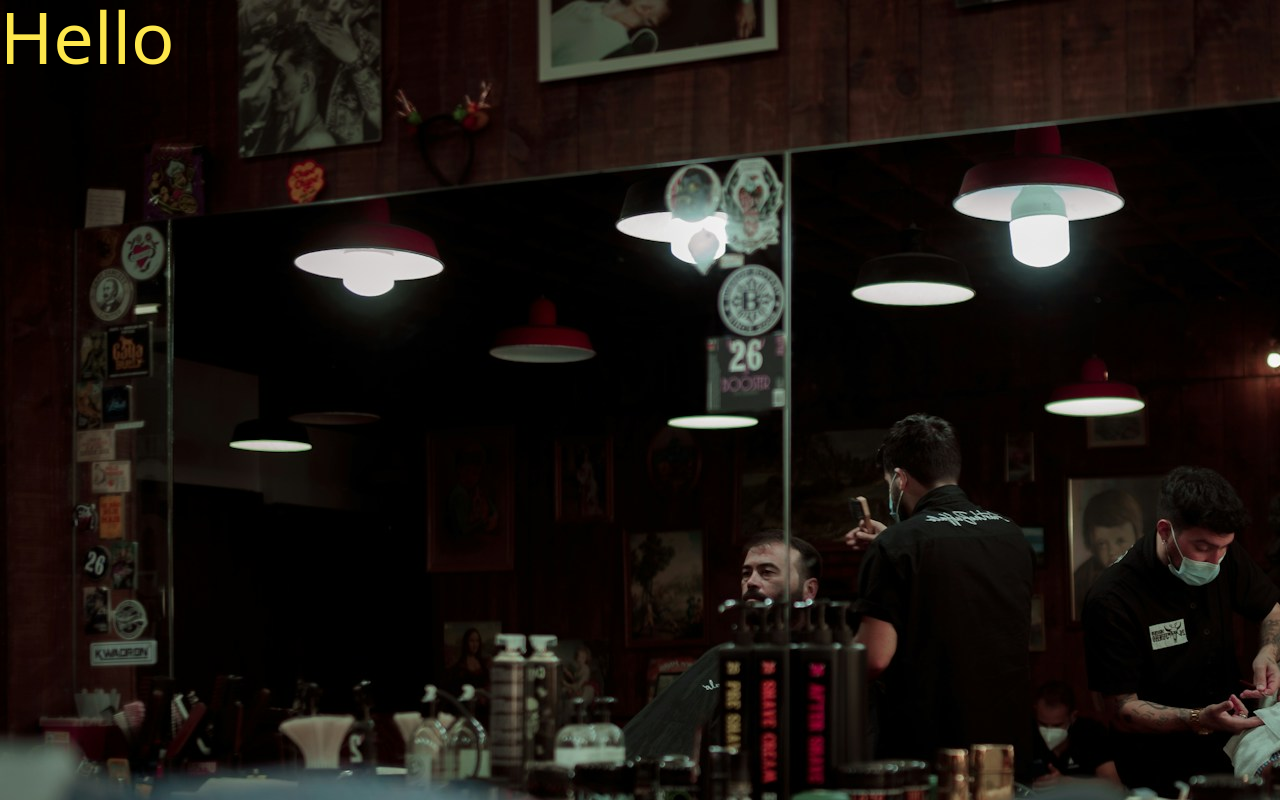
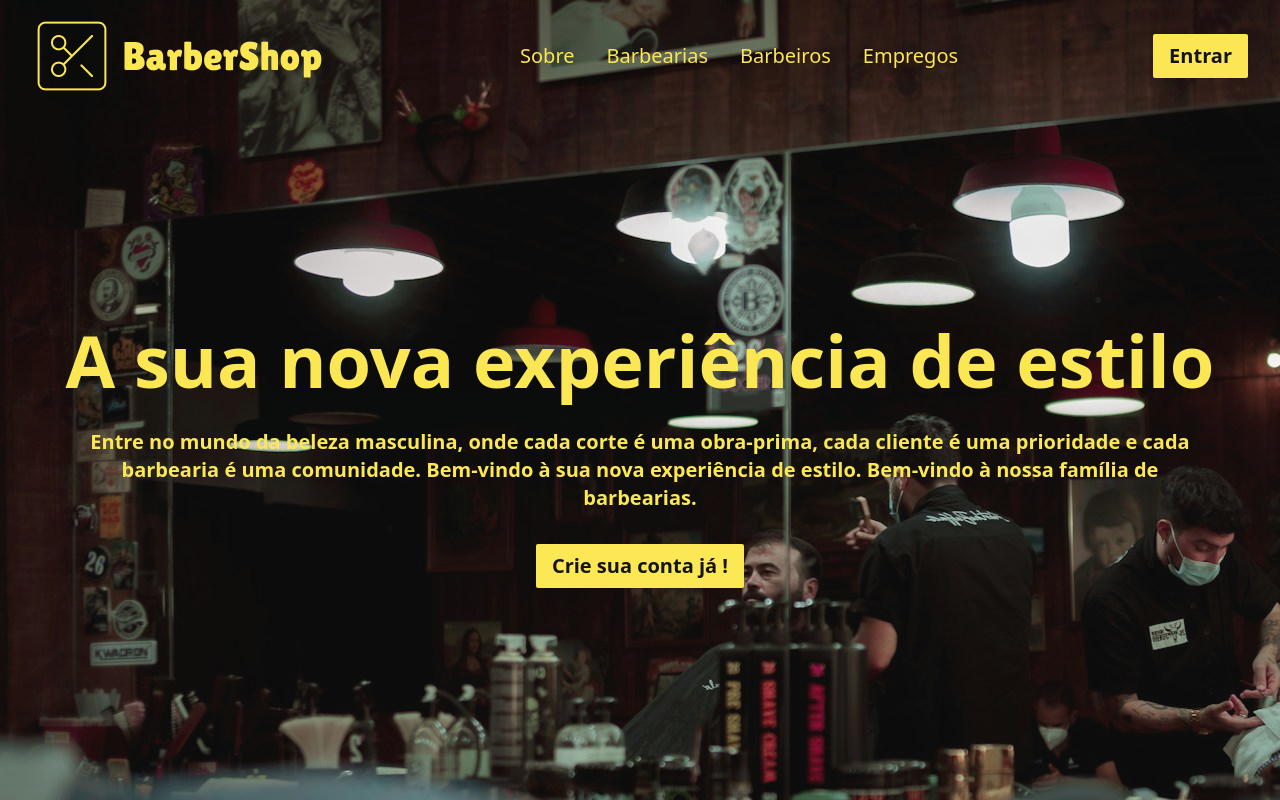
Before and after one commit to RelancioBorgesDev/CutConnect, a Next.js app: page / in a window 1280 px wide. Built offline with nearby package versions, Linux system fonts and the light colour scheme.

Commit message:
feat: add intro page

```diff
--- a/src/app/page.tsx
+++ b/src/app/page.tsx
@@ -1,9 +1,41 @@
 import Image from "next/image";
+import logo from "@/assets/Logo.png";
 
 export default function Home() {
   return (
-    <main className="w-full h-screen bg-intro">
-      <h1 className="font-oleo-script text-main-yellow text-7xl">Hello</h1>
+    <main className="w-full h-screen bg-intro opacity-95">
+      <header className="flex justify-between items-center py-4 px-8">
+        <Image src={logo} alt="Logo" />
+        <nav>
+          <ul className="flex items-center gap-8">
+            <li className="text-main-yellow text-xl drop-shadow-xl">Sobre</li>
+            <li className="text-main-yellow text-xl drop-shadow-xl">
+              Barbearias
+            </li>
+            <li className="text-main-yellow text-xl drop-shadow-xl">
+              Barbeiros
+            </li>
+            <li className="text-main-yellow text-xl drop-shadow-xl">
+              Empregos
+            </li>
+          </ul>
+        </nav>
+        <button className="bg-main-yellow px-4 py-2 text-zinc-950 font-bold rounded-sm text-xl">
+          Entrar
+        </button>
+      </header>
+      <section className="text-main-yellow h-[calc(100vh-112px)] flex flex-col justify-center items-center text-center gap-8 px-16">
+        <h1 className="text-7xl font-bold">A sua nova experiência de estilo</h1>
+        <h4 className="text-xl font-semibold">
+          Entre no mundo da beleza masculina, onde cada corte é uma obra-prima,
+          cada cliente é uma prioridade e cada barbearia é uma comunidade.
+          Bem-vindo à sua nova experiência de estilo. Bem-vindo à nossa família
+          de barbearias.
+        </h4>
+        <button className="bg-main-yellow px-4 py-2 text-zinc-950 font-bold rounded-sm text-xl">
+          Crie sua conta já !
+        </button>
+      </section>
     </main>
   );
 }
```
